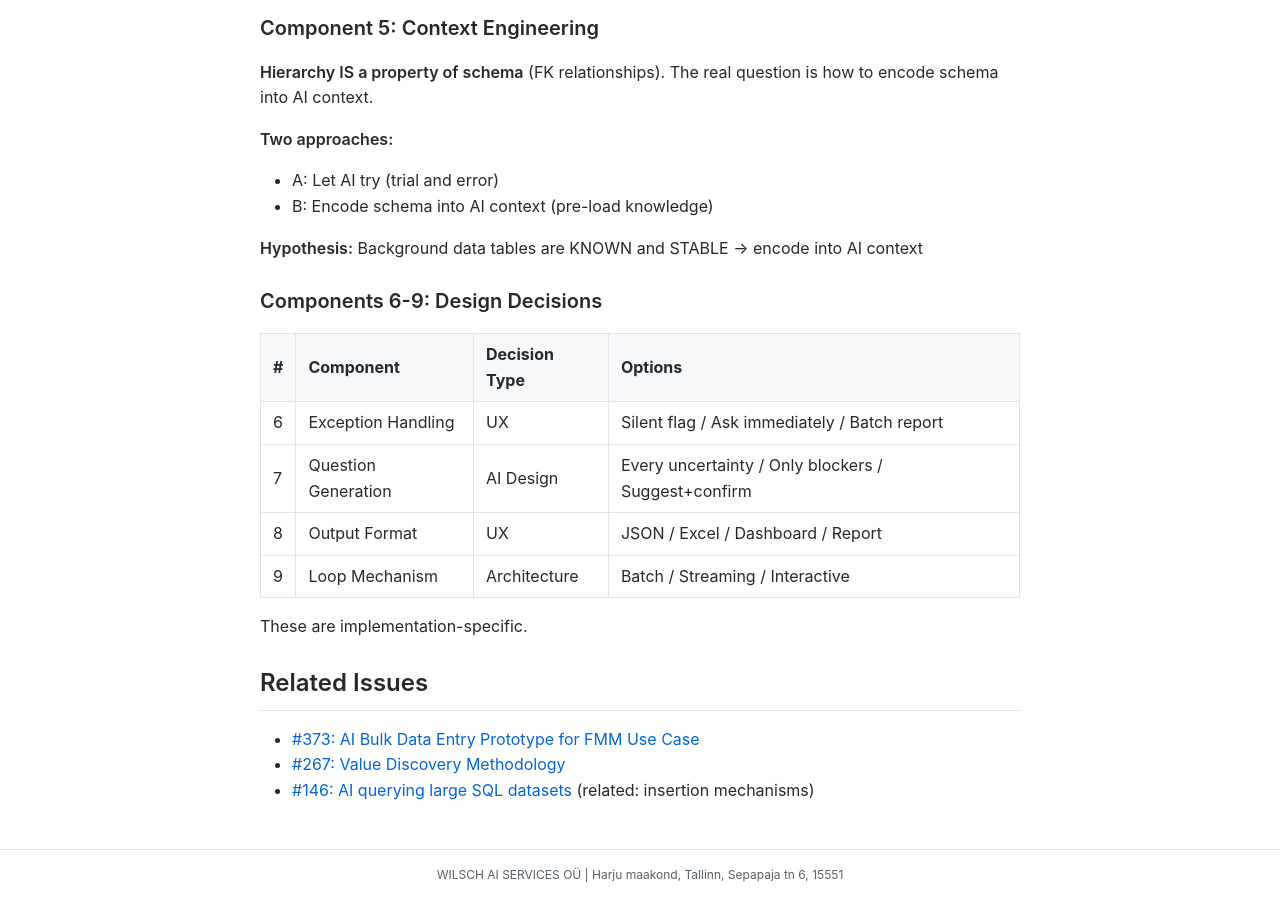
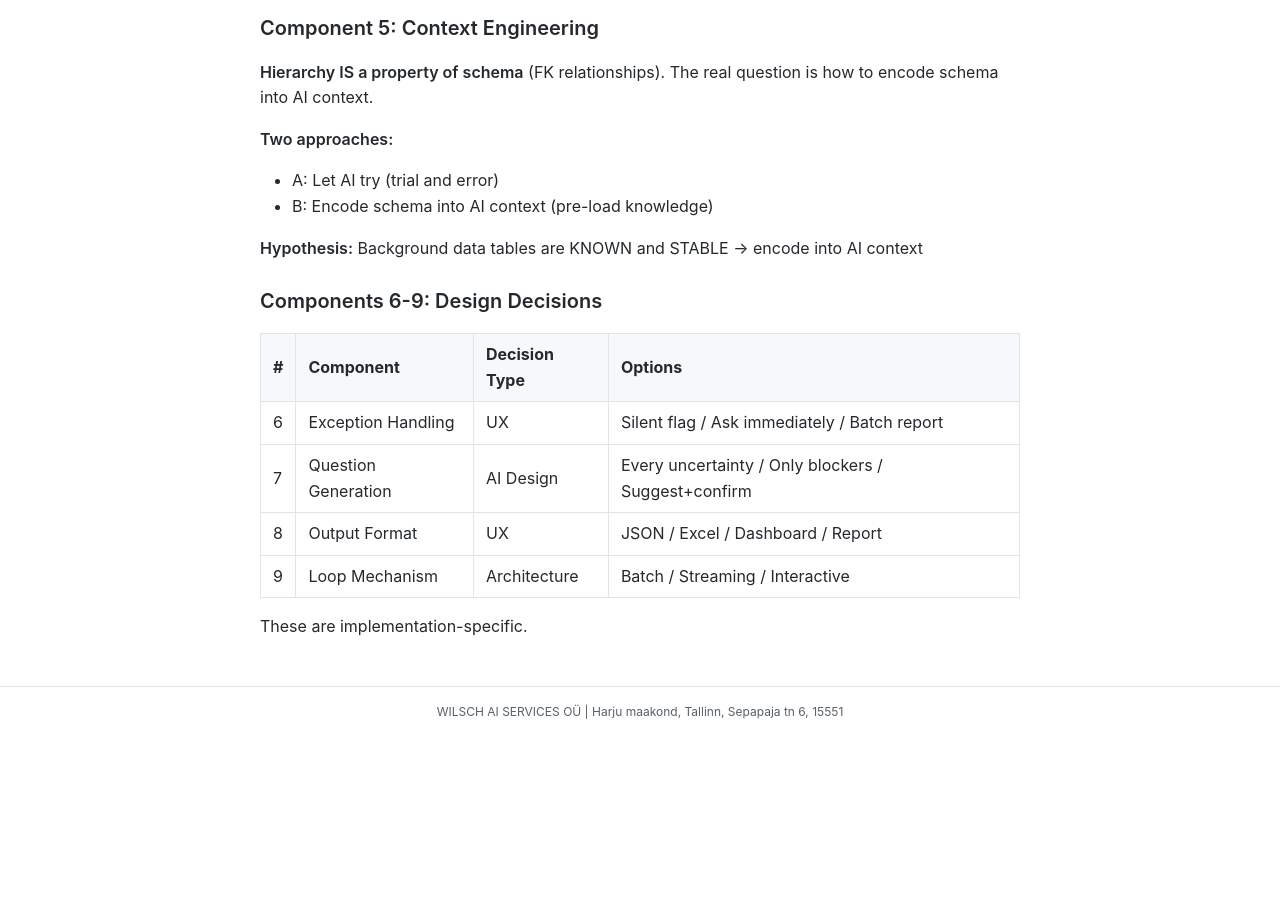
Before and after one commit to MariusWilsch/public-wilsch-ai-pages, a Jekyll site: the page built from project/archibus-fm-assistant/chain-1b-bulk-entry-design.md, in a window 1280 px wide and 900 px high, scrolled down 3897 px. Built offline with Jekyll 4.4.1, drawn with Linux system fonts in a browser that asks for light colours; our own code applies the rules of GitHub Pages for plain Markdown files; after the commit the page ends 4633 px from its top, so only the background shows below that.

Commit message:
Sync from hippocampus 2026-01-20

```diff
--- a/project/archibus-fm-assistant/chain-1b-bulk-entry-design.md
+++ b/project/archibus-fm-assistant/chain-1b-bulk-entry-design.md
@@ -141,9 +141,3 @@ From [Don't Waste Your Backpressure](https://banay.me/dont-waste-your-backpressu
 | 9 | Loop Mechanism | Architecture | Batch / Streaming / Interactive |
 
 These are implementation-specific.
-
-## Related Issues
-
-- [#373: AI Bulk Data Entry Prototype for FMM Use Case](https://github.com/DaveX2001/deliverable-tracking/issues/373)
-- [#267: Value Discovery Methodology](https://github.com/DaveX2001/deliverable-tracking/issues/267)
-- [#146: AI querying large SQL datasets](https://github.com/DaveX2001/deliverable-tracking/issues/146) (related: insertion mechanisms)
```
